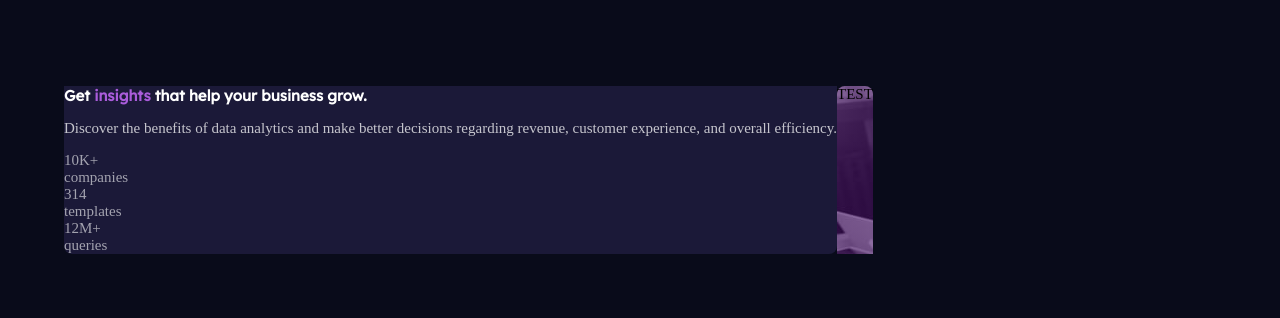
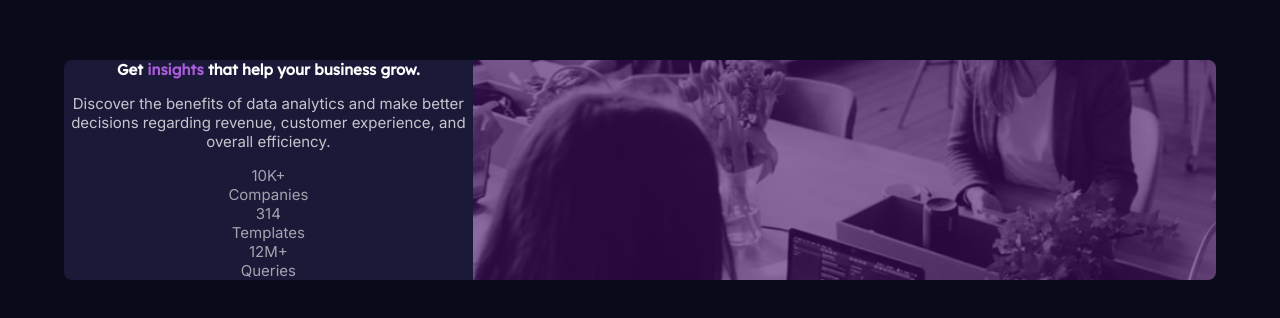
Before and after one commit to sorengrey/new-stats-preview-card-component, a plain HTML site: page index.html in a window 1280 px wide. Shown: the part 230-548 px from the top of the page. Drawn offline with Linux system fonts and the light colour scheme.

Commit message:
styled images

```diff
--- a/index.html
+++ b/index.html
@@ -7,12 +7,6 @@
   <link rel="icon" type="image/png" sizes="32x32" href="./images/favicon-32x32.png">
 
   <title>Frontend Mentor | Stats preview card component</title>
-
-  <!-- Feel free to remove these styles or customise in your own stylesheet 👍 -->
-  <!-- <style>
-    .attribution { font-size: 11px; text-align: center; }
-    .attribution a { color: hsl(228, 45%, 44%); }
-  </style> -->
 
   <!-- Google Fonts -->
   <link rel="preconnect" href="https://fonts.gstatic.com" />
@@ -25,7 +19,8 @@
 <body>
 
   <main>
-    <div id="image-m">TEST</div>
+    <!-- Image On Mobile -->
+    <div id="image-m"></div>
 
     <div id="text">
       <div id="tagline">Get <div id="insights">insights</div> that help your business grow.</div>
@@ -34,14 +29,15 @@
 
       <div id="stats">
         <div class="number">10K+</div>
-         <div class="word">companies</div>
+        <div class="word">companies</div>
         <div class="number">314</div>
-         templates
+        <div class="word">templates</div>
         <div class="number">12M+</div>
-         queries
+        <div class="word">queries</div>
       </div>
     </div>
-    <div id="image-d">TEST</div>
+    <!-- Image On Desktop -->
+    <div id="image-d"></div>
   </main>
 
 
--- a/style.css
+++ b/style.css
@@ -25,32 +25,32 @@ main {
 /* the header image on mobile */
 #image-m {
   background-image: linear-gradient(rgba(66, 11, 100, 0.6), rgba(66, 11, 100, 0.6)), url(../images/image-header-mobile.jpg);
-  max-width: 100%;
-  height: auto;
-  /* float: left; */
+  width: 100%;
+  height: 300px;
   display: flex;
   object-fit: cover;
   border-radius: 8px 8px 0 0;
   background-repeat: no-repeat;
+  background-size: cover;
 }
 
 /* the header image on desktop */
 #image-d {
   background-image: linear-gradient(rgba(66, 11, 100, 0.6), rgba(66, 11, 100, 0.6)), url(../images/image-header-mobile.jpg);
-  max-width: 100%;
-  height: auto;
-  /* float: left; */
-  display: flex;
+  background-position: center;
+  background-size: cover;
   object-fit: cover;
-  border-radius: 8px 8px 0 0;
+  border-radius: 0 8px 8px 0;
   background-repeat: no-repeat;
   display: none;
+  width: 100%;
 }
 
 /* the text box */
 #text {
   background-color: hsl(244, 38%, 16%);
   border-radius: 0 0 8px 8px;
+  text-align: center;
 }
 
 /* first sentence */
@@ -69,11 +69,17 @@ main {
 /* the paragraph */
 #text p {
   color: hsla(0, 0%, 100%, 0.75);
+  font-family: "Inter", sans-serif;
 }
 
 /* the box around the stats */
 #stats {
   color: hsla(0, 0%, 100%, 0.6);
+  font-family: "Inter", sans-serif;
+}
+
+.word {
+  text-transform: capitalize;
 }
 
 /* attribution from Frontend Mentor */
@@ -88,6 +94,10 @@ and (max-width: 1440px) {
   main {
   flex-direction: row;
   }
+  #text {
+    border-radius: 8px 0 0 8px;
+    width: 55%;
+  }
   #image-m {
     display: none;
   }
```
